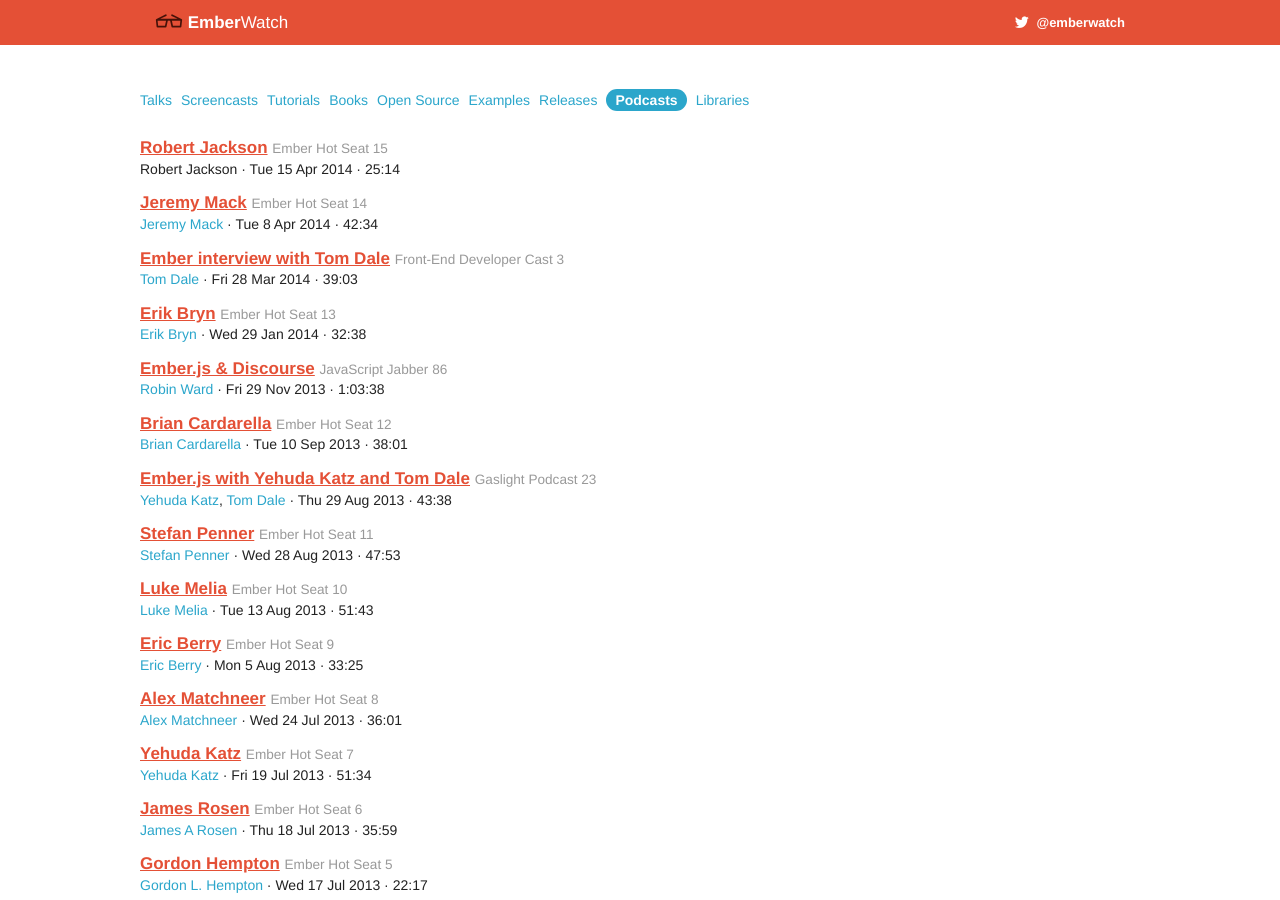
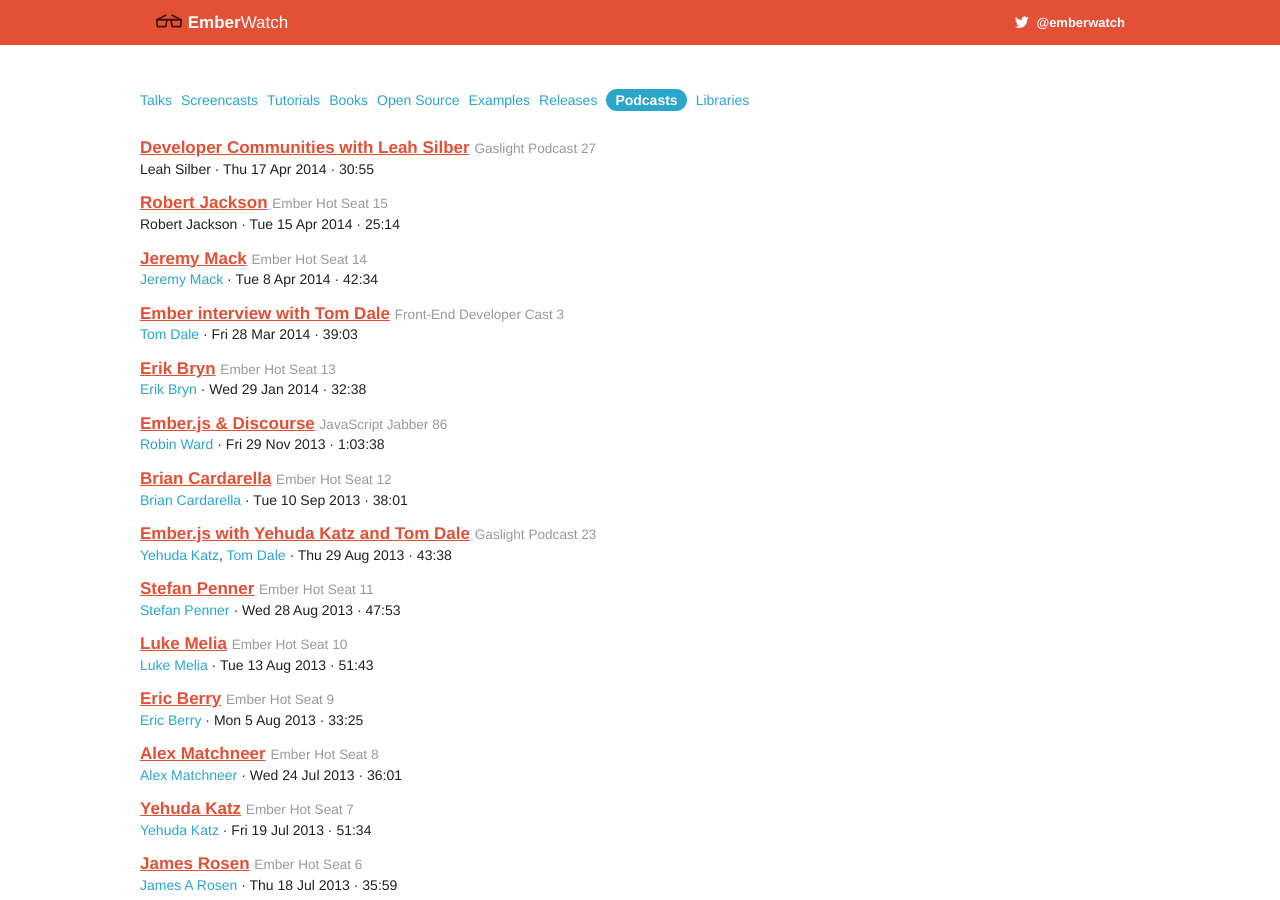
Before and after one commit to emberwatch/emberwatch, a Jekyll site: the page built from podcasts.html, in a window 1280 px wide and 900 px high. Built offline with Jekyll 4.4.1, drawn with Linux system fonts in a browser that asks for light colours; comment, search, counter and statistics services are not loaded.

Commit message:
Developer Communities with Leah Silber.

```diff
--- a/_data/people.yml
+++ b/_data/people.yml
@@ -501,3 +501,6 @@
   name: John K. Paul
   twitter: johnkpaul
   github: johnkpaul
+- id: 126
+  name: Leah Silber
+  twitter: wifelette
--- a/_data/podcasts.yml
+++ b/_data/podcasts.yml
@@ -1,4 +1,12 @@
 ---
+- title: Developer Communities with Leah Silber
+  episode: 27
+  host: Gaslight Podcast
+  member_ids:
+  - 126
+  date: '2014-04-17'
+  duration: '30:55'
+  url: http://gaslight.co/blog/developer-communities-with-leah-silber
 - title: Robert Jackson
   episode: 15
   host: Ember Hot Seat
```
